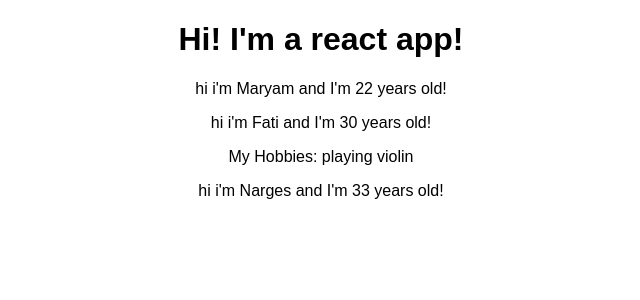
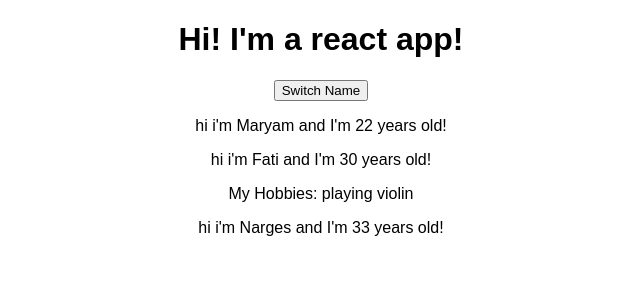
Before and after one commit to mimbele/react-playground, a React (Create React App) app: page / in a window 1280 px wide. Shown: the top 300 px of the page, without its empty margins (319-959 px from the left). Built offline with nearby package versions, Linux system fonts and the light colour scheme.

Commit message:
component state

```diff
--- a/src/App.js
+++ b/src/App.js
@@ -3,13 +3,33 @@
 import Person from './Person/Person'
 
 class App extends Component {
+  state = {
+    persons : [
+    {name:"Maryam", age:22},
+    {name:"Fati", age:30},
+    {name:"Narges", age:33}
+    ]
+  }
+
+  switchNameHandler = () => {
+    //DONT DO THIS: this.state.persons[1].name = "Fateme";
+    this.setState({
+      persons :[
+        {name:"Maryam", age:22},
+        {name:"Fateme", age:30},
+        {name:"Narges", age:33}
+      ]
+    })
+  }
+
   render() {
     return (
       <div className="App">
         <h1>Hi! I'm a react app!</h1>
-        <Person name="Maryam" age="22"/>
-        <Person name="Fati" age="30">My Hobbies: playing violin</Person>
-        <Person name="Narges" age="33"/>
+        <button onClick={this.switchNameHandler}>Switch Name</button>
+        <Person name={this.state.persons[0].name} age={this.state.persons[0].age}/>
+        <Person name={this.state.persons[1].name} age={this.state.persons[1].age}>My Hobbies: playing violin</Person>
+        <Person name={this.state.persons[2].name} age={this.state.persons[2].age}/>
       </div>
       // React.createElement('div', {className:'App'}, React.createElement('h1',null, "Hi! I'm a react app!"))
     );
```
